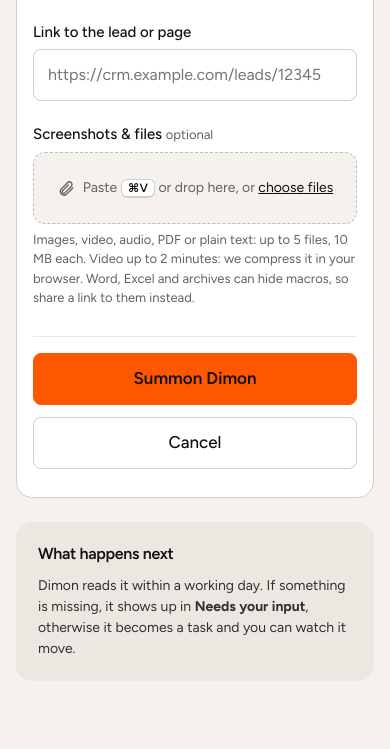
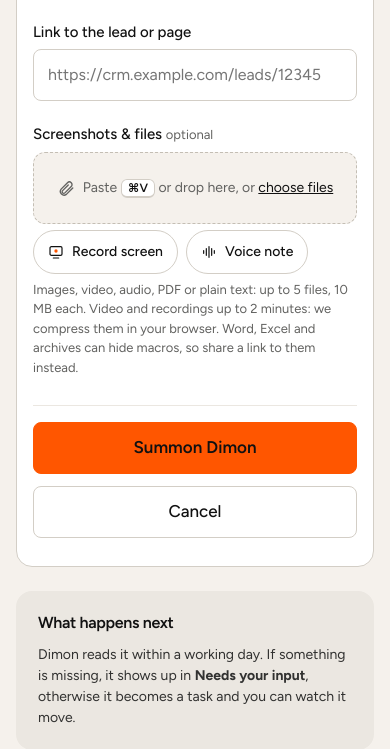
Before and after one commit to DimanyYar/dimond, a Django app: page /requests/new/ in a window 390 px wide. Shown: the part 1313-2062 px from the top of the page. Run offline with Django 5.2, Linux system fonts and the light colour scheme; the visitor is signed in with stand-in values (Sample User, id 1); parts of the project's set-up code (start-up, migrations or seed data) failed here and were passed over; some libraries are stand-ins or nearby versions.

Commit message:
feat(files): record the screen or a voice note, or use the camera (#30)
The files picker in the new request form, the edit form and the reply
box can record: the screen with the client's voice over it, a voice note,
or a photo or video from a phone's camera. Each button shows only where
the browser can do it. Recordings stop at 2 minutes, are copied into a
seekable file without re-encoding and then join the list like any file.

Co-Authored-By: Claude Opus 5.5 <noreply@anthropic.com>
Claude-Session: https://claude.ai/code/session_01BajhKN7eofVtnEuhkwPuWE

```diff
--- a/static/css/dimond.css
+++ b/static/css/dimond.css
@@ -1863,6 +1863,87 @@ a.file-chip:hover {
   outline-offset: 1px;
 }
 
+/* Record buttons under the drop zone (mockup: New request), icon-only beside "Attach or paste"
+   in the reply box. Each appears only where the browser can record (record-media.js). */
+.attach-actions {
+  display: flex;
+  flex-wrap: wrap;
+  gap: var(--space-2);
+}
+
+.attach-actions[hidden],
+.record-button[hidden],
+.recording[hidden] {
+  display: none;
+}
+
+.record-button {
+  display: inline-flex;
+  align-items: center;
+  justify-content: center;
+  gap: var(--space-2);
+  min-height: var(--tap);
+  min-width: var(--tap);
+  padding: 0 14px;
+  border: 1px solid var(--hairline);
+  border-radius: var(--radius-pill);
+  background: var(--surface);
+  color: var(--ink);
+  font: inherit;
+  font-size: 14px;
+  font-weight: 500;
+  cursor: pointer;
+}
+
+.attach-compact .record-button {
+  padding: 0;
+}
+
+.record-button:hover {
+  border-color: var(--ink);
+}
+
+.recording {
+  display: flex;
+  align-items: center;
+  flex-wrap: wrap;
+  gap: var(--space-3);
+  padding: var(--space-2) var(--space-2) var(--space-2) var(--space-4);
+  border-radius: var(--radius-m);
+  background: var(--accent-soft);
+  font-size: 14px;
+  font-weight: 500;
+}
+
+.recording-dot {
+  width: 10px;
+  height: 10px;
+  border-radius: 50%;
+  background: var(--error);
+  animation: recording-pulse 1.2s ease-in-out infinite;
+}
+
+@keyframes recording-pulse {
+  50% {
+    opacity: 0.3;
+  }
+}
+
+@media (prefers-reduced-motion: reduce) {
+  .recording-dot {
+    animation: none;
+  }
+}
+
+.recording-time {
+  color: var(--muted);
+  font-variant-numeric: tabular-nums;
+}
+
+.recording-stop {
+  margin-left: auto;
+}
+
 /* Every file of the request, from the request and the thread, in the aside. */
 .files-card {
   display: flex;
--- a/static/js/attach-files.js
+++ b/static/js/attach-files.js
@@ -4,6 +4,7 @@
 // again; the checks here only save a round trip.
 
 import { VideoProblem, readyVideo } from "./compress-video.js";
+import { watchRecorders } from "./record-media.js";
 
 const MAX_FILES = 5;
 const MAX_SIZE = 10 * 1024 * 1024;
@@ -22,7 +23,7 @@ function percent(done) {
 export function watchFiles(form) {
   const box = form.querySelector("[data-attach]");
   if (box === null) return;
-  const input = box.querySelector('input[type="file"]');
+  const input = box.querySelector("[data-attach-input]");
   const list = box.querySelector("[data-attach-list]");
   const error = box.querySelector("[data-attach-error]");
   // Files already in the input: carried over from a form the server sent back with errors.
@@ -116,13 +117,22 @@ export function watchFiles(form) {
     show();
   }
 
-  // Sending while a video is still compressing would send the form without it. Registered
+  const recorders = watchRecorders(box, {
+    add,
+    hasRoom: () => files.length < MAX_FILES,
+    showError: (text) => {
+      error.textContent = text;
+    },
+  });
+
+  // Sending while recording or compressing would send the form without that file. Registered
   // before the form's own submit handler, so it can stop that one too.
   form.addEventListener("submit", (event) => {
-    if (!files.some((entry) => entry.progress !== null)) return;
+    const recording = recorders.isRecording();
+    if (!recording && !files.some((entry) => entry.progress !== null)) return;
     event.preventDefault();
     event.stopImmediatePropagation();
-    error.textContent = "Wait until the video is ready, then send.";
+    error.textContent = recording ? "Stop the recording first, then send." : "Wait until the video is ready, then send.";
   });
 
   // Picking in the dialog replaces the input's files; the earlier ones are kept in `files`.
--- a/static/js/compress-video.js
+++ b/static/js/compress-video.js
@@ -43,6 +43,33 @@ async function encoders(mb) {
   const toMp4 = video === "avc";
   const audio = await mb.getFirstEncodableAudioCodec(toMp4 ? ["aac", "opus"] : ["opus"]);
   return { video, audio, toMp4 };
+}
+
+// MediaRecorder writes a file without its length and without an index: players show no
+// duration and cannot seek. Copying the tracks into a fresh file adds both, without
+// re-encoding, so it takes a moment even for two minutes.
+export async function finishedRecording(blob, name) {
+  const type = blob.type.split(";")[0];
+  const asRecorded = new File([blob], name, { type });
+  const mb = await library();
+  const input = new mb.Input({ source: new mb.BlobSource(blob), formats: mb.ALL_FORMATS });
+  const toMp4 = type.endsWith("mp4");
+  const target = new mb.BufferTarget();
+  const output = new mb.Output({
+    format: toMp4 ? new mb.Mp4OutputFormat({ fastStart: "in-memory" }) : new mb.WebMOutputFormat(),
+    target,
+  });
+  const conversion = await mb.Conversion.init({ input, output });
+  // Unusual recordings stay as recorded: playable, only without seeking. So does one whose copy
+  // would lose a track, such as the client's voice over a screen recording.
+  const tracks = await input.getTracks();
+  if (!conversion.isValid || conversion.utilizedTracks.length < tracks.length) return asRecorded;
+  await conversion.execute();
+  if (toMp4) return new File([target.buffer], name, { type });
+  // Safari's Ogg comes out as WebM: the name and type say what the file now is.
+  return new File([target.buffer], name.replace(/\.[^.]+$/, ".webm"), {
+    type: type.startsWith("audio/") ? "audio/webm" : "video/webm",
+  });
 }
 
 // The file to upload: `file` itself when it already fits, a smaller copy otherwise. Throws a
--- /dev/null
+++ b/static/js/record-media.js
@@ -0,0 +1,151 @@
+// Recording in the files picker: the screen with the client's voice over it, a voice note,
+// or the phone's camera. Each button shows only where the browser can do it. A recording
+// joins the list like a chosen file, so a screen recording is compressed like any video.
+
+import { MAX_DURATION, finishedRecording } from "./compress-video.js";
+
+const KINDS = {
+  screen: {
+    label: "Recording your screen",
+    name: "screen-recording",
+    types: ["video/webm;codecs=vp9,opus", "video/webm", "video/mp4"],
+  },
+  voice: {
+    label: "Recording a voice note",
+    name: "voice-note",
+    types: ["audio/webm;codecs=opus", "audio/mp4", "audio/ogg"],
+  },
+};
+const EXTENSIONS = { "video/webm": "webm", "video/mp4": "mp4", "audio/webm": "webm", "audio/mp4": "m4a", "audio/ogg": "ogg" };
+
+const devices = navigator.mediaDevices;
+const SUPPORTED = {
+  // Phones have no screen sharing in the browser; there the system's own recorder makes a
+  // video the client attaches like any other.
+  screen: "MediaRecorder" in window && typeof devices?.getDisplayMedia === "function",
+  voice: "MediaRecorder" in window && typeof devices?.getUserMedia === "function",
+  camera: window.matchMedia("(pointer: coarse)").matches,
+};
+
+function clock(seconds) {
+  const whole = Math.floor(seconds);
+  return `${Math.floor(whole / 60)}:${String(whole % 60).padStart(2, "0")}`;
+}
+
+// The screen first, as that is what the client asked for; then the microphone, which may be
+// refused: a recording without a voice still shows the bug.
+async function screenStream() {
+  const screen = await devices.getDisplayMedia({ video: { frameRate: 30 }, audio: false });
+  const voice = await devices.getUserMedia({ audio: true }).catch(() => null);
+  return new MediaStream([...screen.getVideoTracks(), ...(voice?.getAudioTracks() ?? [])]);
+}
+
+function problemText(kind, problem) {
+  // Cancelling the browser's "choose what to share" window is not a problem to report.
+  if (kind === "screen" && problem.name === "NotAllowedError") return "";
+  if (problem.name === "NotAllowedError") return "Allow the microphone for this site to record a voice note.";
+  if (problem.name === "NotFoundError") return "No microphone found. Plug one in or attach a file instead.";
+  return "Couldn’t start recording in this browser. Attach a file instead.";
+}
+
+export function watchRecorders(box, { add, hasRoom, showError }) {
+  const actions = box.querySelector(".attach-actions");
+  const bar = box.querySelector("[data-recording]");
+  const label = bar.querySelector("[data-recording-label]");
+  const time = bar.querySelector("[data-recording-time]");
+  const stopButton = bar.querySelector("[data-recording-stop]");
+  const camera = box.querySelector("[data-camera-input]");
+  let recorder = null;
+  // From the click until the file is in the list: the browser may still be asking for
+  // permission, and a second click or a send must wait.
+  let busy = false;
+
+  box.querySelectorAll("[data-record]").forEach((button) => {
+    button.hidden = !SUPPORTED[button.dataset.record];
+    button.addEventListener("click", () => start(button.dataset.record));
+  });
+  box.querySelector("[data-camera]").hidden = !SUPPORTED.camera;
+  box.querySelector("[data-camera]").addEventListener("click", () => camera.click());
+  camera.addEventListener("change", () => {
+    add([...camera.files]);
+    camera.value = "";
+  });
+
+  async function start(kind) {
+    if (busy) return;
+    if (!hasRoom()) {
+      showError("Attach up to 5 files at a time.");
+      return;
+    }
+    showError("");
+    busy = true;
+    let stream;
+    try {
+      stream = kind === "screen" ? await screenStream() : await devices.getUserMedia({ audio: true });
+    } catch (problem) {
+      busy = false;
+      showError(problemText(kind, problem));
+      return;
+    }
+    const type = KINDS[kind].types.find((candidate) => MediaRecorder.isTypeSupported(candidate)) ?? "";
+    const chunks = [];
+    let ticking;
+    try {
+      // Screens are large and sharp; 2.5 Mbit/s keeps text readable before compression to 720p.
+      recorder = new MediaRecorder(stream, { mimeType: type, videoBitsPerSecond: 2_500_000, audioBitsPerSecond: 96_000 });
+      recorder.start(1000);
+    } catch {
+      stream.getTracks().forEach((track) => track.stop());
+      recorder = null;
+      busy = false;
+      showError("Couldn’t start recording in this browser. Attach a file instead.");
+      return;
+    }
+    const startedAt = performance.now();
+    recorder.addEventListener("dataavailable", (event) => chunks.push(event.data));
+    recorder.addEventListener("stop", async () => {
+      clearInterval(ticking);
+      stream.getTracks().forEach((track) => track.stop());
+      label.textContent = "Finishing the recording…";
+      time.textContent = "";
+      stopButton.hidden = true;
+      const recordedType = recorder.mimeType.split(";")[0];
+      const stamp = new Date().toTimeString().slice(0, 8).replaceAll(":", "-");
+      const name = `${KINDS[kind].name}-${stamp}.${EXTENSIONS[recordedType] ?? "webm"}`;
+      const recorded = new Blob(chunks, { type: recorder.mimeType });
+      let file;
+      try {
+        file = await finishedRecording(recorded, name);
+      } catch {
+        // Better a recording without seeking than no recording: it still plays from the start.
+        file = new File([recorded], name, { type: recordedType });
+      }
+      recorder = null;
+      bar.hidden = true;
+      actions.hidden = false;
+      stopButton.hidden = false;
+      add([file]);
+      busy = false;
+    });
+    // The browser's own "Stop sharing" button ends the screen track: that ends the recording too.
+    stream.getVideoTracks().forEach((track) => track.addEventListener("ended", stop));
+
+    ticking = setInterval(() => {
+      const seconds = (performance.now() - startedAt) / 1000;
+      time.textContent = `${clock(seconds)} / ${clock(MAX_DURATION)}`;
+      if (seconds >= MAX_DURATION) stop();
+    }, 250);
+    label.textContent = KINDS[kind].label;
+    time.textContent = `0:00 / ${clock(MAX_DURATION)}`;
+    actions.hidden = true;
+    bar.hidden = false;
+    stopButton.focus();
+  }
+
+  function stop() {
+    if (recorder?.state === "recording") recorder.stop();
+  }
+
+  stopButton.addEventListener("click", stop);
+  return { isRecording: () => busy };
+}
--- a/templates/files/attach_field.html
+++ b/templates/files/attach_field.html
@@ -1,26 +1,50 @@
-{% comment %}Files to send with a form: choose, drop or paste a screenshot (Cmd+V). Needs `field`, the form's
-AttachmentsField; `compact` swaps the drop zone for a small "Attach or paste" button, for the reply box.
-static/js/attach-files.js turns the plain file input into the drop zone or button with a list of chosen files;
-without it the browser's own file input still works.{% endcomment %}
+{% comment %}Files to send with a form: choose, drop or paste a screenshot (Cmd+V), record the screen or a voice
+note, or take a photo or video on a phone. Needs `field`, the form's AttachmentsField; `compact` swaps the drop zone
+for a small "Attach or paste" button and icon-only record buttons, for the reply box. static/js/attach-files.js turns
+the plain file input into the drop zone or button with a list of chosen files, and shows each record button only
+where the browser can do it; without the script the browser's own file input still works.{% endcomment %}
 <div class="attach{% if compact %} attach-compact{% else %} field{% endif %}" data-attach>
-  {% if compact %}
-  <label class="attach-button" for="f-files">
-    <svg width="16" height="16" viewBox="0 0 24 24" fill="none" stroke="currentColor" stroke-width="1.8" stroke-linecap="round" stroke-linejoin="round" aria-hidden="true"><path d="M21 12l-8.5 8.5a5 5 0 0 1-7-7L14 5a3.5 3.5 0 0 1 5 5l-8.5 8.5a2 2 0 0 1-3-3L15 8"/></svg>
-    Attach or paste
-  </label>
-  {% else %}
+  {% if not compact %}
   <label for="f-files">Screenshots &amp; files <span class="optional">optional</span></label>
   <label class="dropzone" for="f-files">
     <svg width="18" height="18" viewBox="0 0 24 24" fill="none" stroke="currentColor" stroke-width="1.8" stroke-linecap="round" stroke-linejoin="round" aria-hidden="true"><path d="M21 12l-8.5 8.5a5 5 0 0 1-7-7L14 5a3.5 3.5 0 0 1 5 5l-8.5 8.5a2 2 0 0 1-3-3L15 8"/></svg>
     <span>Paste <kbd>⌘V</kbd> or drop here, or <span class="dropzone-pick">choose files</span></span>
   </label>
   {% endif %}
-  <input type="file" id="f-files" name="{{ field.html_name }}" multiple
+  <div class="attach-actions">
+    {% if compact %}
+    <label class="attach-button" for="f-files">
+      <svg width="16" height="16" viewBox="0 0 24 24" fill="none" stroke="currentColor" stroke-width="1.8" stroke-linecap="round" stroke-linejoin="round" aria-hidden="true"><path d="M21 12l-8.5 8.5a5 5 0 0 1-7-7L14 5a3.5 3.5 0 0 1 5 5l-8.5 8.5a2 2 0 0 1-3-3L15 8"/></svg>
+      Attach or paste
+    </label>
+    {% endif %}
+    <button type="button" class="record-button" data-record="screen" {% if compact %}aria-label="Record screen" title="Record screen"{% endif %} hidden>
+      <svg width="16" height="16" viewBox="0 0 24 24" fill="none" stroke="currentColor" stroke-width="1.8" stroke-linecap="round" stroke-linejoin="round" aria-hidden="true"><rect x="3" y="4" width="18" height="13" rx="2"/><path d="M8 21h8"/><circle cx="12" cy="10.5" r="2.5" fill="var(--accent)" stroke="none"/></svg>
+      {% if not compact %}Record screen{% endif %}
+    </button>
+    <button type="button" class="record-button" data-record="voice" {% if compact %}aria-label="Voice note" title="Voice note"{% endif %} hidden>
+      <svg width="16" height="16" viewBox="0 0 24 24" fill="none" stroke="currentColor" stroke-width="1.8" stroke-linecap="round" stroke-linejoin="round" aria-hidden="true"><path d="M4 10v4"/><path d="M8 7v10"/><path d="M12 4v16"/><path d="M16 7v10"/><path d="M20 10v4"/></svg>
+      {% if not compact %}Voice note{% endif %}
+    </button>
+    {# capture opens the phone's camera instead of the gallery; the file joins the list above. #}
+    <button type="button" class="record-button" data-camera {% if compact %}aria-label="Camera" title="Camera"{% endif %} hidden>
+      <svg width="16" height="16" viewBox="0 0 24 24" fill="none" stroke="currentColor" stroke-width="1.8" stroke-linecap="round" stroke-linejoin="round" aria-hidden="true"><path d="M4 8h3l2-3h6l2 3h3v11H4z"/><circle cx="12" cy="13" r="3.5"/></svg>
+      {% if not compact %}Camera{% endif %}
+    </button>
+    <input type="file" class="visually-hidden" accept="image/*,video/*" capture="environment" tabindex="-1" aria-hidden="true" data-camera-input>
+  </div>
+  <div class="recording" role="status" data-recording hidden>
+    <span class="recording-dot" aria-hidden="true"></span>
+    <span data-recording-label></span>
+    <span class="recording-time" data-recording-time></span>
+    <button type="button" class="btn btn-dark recording-stop" data-recording-stop>Stop</button>
+  </div>
+  <input type="file" id="f-files" name="{{ field.html_name }}" multiple data-attach-input
          accept="image/png,image/jpeg,image/gif,image/webp,video/mp4,video/quicktime,video/webm,audio/mpeg,audio/mp4,audio/x-m4a,audio/webm,audio/ogg,audio/wav,.m4a,application/pdf,text/plain,.txt,.log,.csv"
          aria-describedby="files-hint{% if field.errors %} files-error{% endif %}"
          {% if field.errors %}aria-invalid="true"{% endif %}>
   <ul class="file-chips" data-attach-list aria-label="Chosen files"></ul>
-  <span class="hint" id="files-hint">Images, video, audio, PDF or plain text: up to 5 files, 10 MB each. Video up to 2 minutes: we compress it in your browser. Word, Excel and archives can hide macros, so share a link to them instead.</span>
+  <span class="hint" id="files-hint">Images, video, audio, PDF or plain text: up to 5 files, 10 MB each. Video and recordings up to 2 minutes: we compress them in your browser. Word, Excel and archives can hide macros, so share a link to them instead.</span>
   {% if field.errors %}
     <div class="error-text" id="files-error">{% for error in field.errors %}<p>{{ error }}</p>{% endfor %}</div>
   {% elif reattach %}
```
Also changed, not shown: tests/files/test_thread_and_edit.py (+13 -0 lines), tests/files/test_upload.py (+1 -1 lines).
